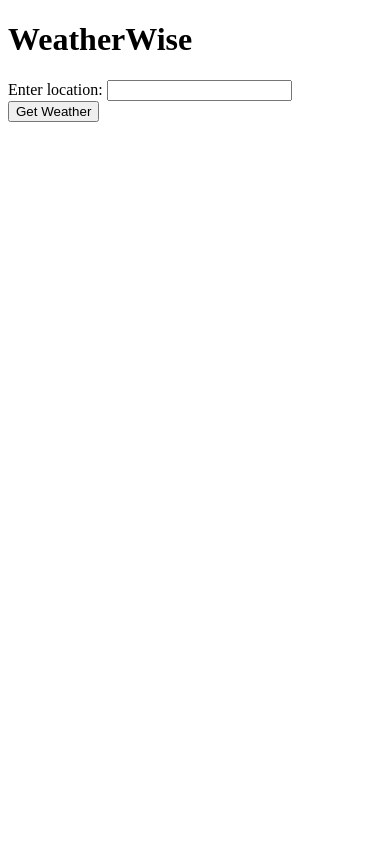
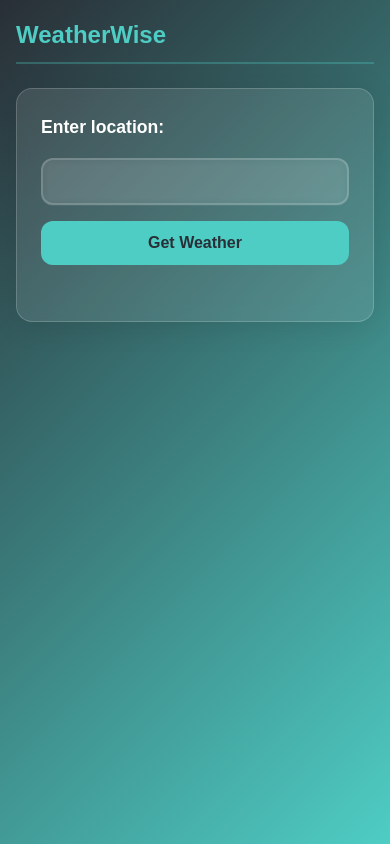
Before and after one commit to zalbright90/weather-wise, a website: page src/index.html in a window 390 px wide. Drawn offline with Linux system fonts and the light colour scheme; files whose address does not match are found by name.

Commit message:
style: Add a color scheme with mobile-first styling
- Add import './style.css' to index.js

```diff
--- a/src/index.html
+++ b/src/index.html
@@ -4,6 +4,7 @@
     <meta charset="UTF-8">
     <meta name="viewport" content="width=device-width, initial-scale=1.0">
     <title>WeatherWise Weather App</title>
+    <link rel="stylesheet" href="style.css">
 </head>
 <body>
     <h1>WeatherWise</h1>
--- a/src/index.js
+++ b/src/index.js
@@ -1,4 +1,5 @@
 import { getWeather, getGif } from './api.js';
+import './style.css';
 
 const appContainer = document.querySelector('#app');
 
--- a/src/style.css
+++ b/src/style.css
@@ -1,134 +1,156 @@
-/* Basic reset and body styles */
+/* Base reset and variables */
+:root {
+    --gunmetal: rgb(41, 47, 54);
+    --robin-egg: rgb(78, 205, 196);
+    --white: rgb(255, 255, 255);
+    --glass-bg: rgba(255, 255, 255, 0.1);
+    --glass-border: rgba(255, 255, 255, 0.18);
+}
+
 * {
     margin: 0;
     padding: 0;
     box-sizing: border-box;
 }
 
+/* Mobile-first base styles */
 body {
-    font-family: 'Helvetica Neue', Arial, sans-serif;
+    font-family: Arial, sans-serif;
     line-height: 1.6;
-    background-color: #f0f2f5;
-    color: #333;
-    padding: 20px;
+    color: var(--white);
+    min-height: 100vh;
+    padding: 1rem;
+    background: linear-gradient(135deg, var(--gunmetal) 0%, var(--robin-egg) 100%);
 }
 
-/* Container styling */
+/* Glass container effect */
 #app {
-    max-width: 800px;
+    width: 100%;
+    max-width: 100%;
     margin: 0 auto;
-    background-color: white;
-    border-radius: 10px;
-    padding: 20px;
-    box-shadow: 0 2px 10px rgba(0, 0, 0, 0.1);
+    padding: 1.5rem;
+    background: var(--glass-bg);
+    border-radius: 16px;
+    box-shadow: 0 4px 30px rgba(0, 0, 0, 0.1);
+    backdrop-filter: blur(8.5px);
+    -webkit-backdrop-filter: blur(8.5px);
+    border: 1px solid var(--glass-border);
 }
 
 /* Form styling */
 #locationForm {
-    margin-bottom: 30px;
     display: flex;
-    gap: 10px;
-    align-items: center;
-    flex-wrap: wrap;
+    flex-direction: column;
+    gap: 1rem;
+    margin-bottom: 2rem;
 }
 
 #locationForm label {
     font-weight: bold;
-    margin-right: 10px;
+    color: var(--white);
+    font-size: 1.1rem;
 }
 
 #locationForm input {
-    padding: 8px 12px;
-    border: 2px solid #ddd;
-    border-radius: 5px;
-    font-size: 16px;
-    flex: 1;
-    min-width: 200px;
+    width: 100%;
+    padding: 0.8rem;
+    border: 2px solid var(--glass-border);
+    border-radius: 12px;
+    font-size: 1rem;
+    background: rgba(255, 255, 255, 0.05);
+    color: var(--white);
+    backdrop-filter: blur(4px);
+    -webkit-backdrop-filter: blur(4px);
 }
 
 #locationForm input:focus {
     outline: none;
-    border-color: #4a90e2;
+    border-color: var(--robin-egg);
+    box-shadow: 0 0 0 2px rgba(78, 205, 196, 0.2);
+}
+
+#locationForm input::placeholder {
+    color: rgba(255, 255, 255, 0.6);
 }
 
 #locationForm button {
-    padding: 8px 20px;
-    background-color: #4a90e2;
-    color: white;
+    width: 100%;
+    padding: 0.8rem;
+    background-color: var(--robin-egg);
+    color: var(--gunmetal);
     border: none;
-    border-radius: 5px;
+    border-radius: 12px;
     cursor: pointer;
-    font-size: 16px;
-    transition: background-color 0.2s;
+    font-size: 1rem;
+    font-weight: bold;
+    transition: all 0.3s ease;
 }
 
 #locationForm button:hover {
-    background-color: #357abd;
+    background-color: rgba(78, 205, 196, 0.8);
+    transform: translateY(-2px);
 }
 
-/* Weather display sections */
-h2 {
-    color: #4a90e2;
-    margin: 20px 0 15px 0;
-    padding-bottom: 10px;
-    border-bottom: 2px solid #eee;
+/* Headings */
+h1, h2 {
+    color: var(--robin-egg);
+    margin-bottom: 1.5rem;
+    font-size: 1.5rem;
+    border-bottom: 2px solid rgba(78, 205, 196, 0.3);
+    padding-bottom: 0.5rem;
 }
 
-/* Current weather section */
-div:has(> h2:first-child) {
-    margin-bottom: 30px;
-}
-
-/* Weather information paragraphs */
+/* Weather information */
 p {
-    margin: 10px 0;
-    font-size: 16px;
-}
-
-p strong {
-    color: #555;
-    display: inline-block;
-    width: 120px;
+    margin: 0.8rem 0;
+    font-size: 1rem;
+    color: var(--white);
 }
 
 /* Weather GIF styling */
 .weather-gif {
-    margin: 20px 0;
+    margin: 1.5rem 0;
     text-align: center;
 }
 
 .weather-gif img {
     max-width: 100%;
     height: auto;
-    border-radius: 8px;
-    box-shadow: 0 2px 8px rgba(0, 0, 0, 0.1);
+    border-radius: 16px;
+    box-shadow: 0 4px 30px rgba(0, 0, 0, 0.1);
 }
 
-/* Forecast section */
+/* Forecast sections */
 div:has(> h2:contains("Forecast")) div {
-    padding: 15px;
-    margin: 10px 0;
-    background-color: #f8f9fa;
-    border-radius: 8px;
-    border-left: 4px solid #4a90e2;
+    padding: 1rem;
+    margin: 1rem 0;
+    background: rgba(255, 255, 255, 0.05);
+    border-radius: 12px;
+    border-left: 4px solid var(--robin-egg);
+    backdrop-filter: blur(4px);
+    -webkit-backdrop-filter: blur(4px);
 }
 
-/* Responsive design */
-@media (max-width: 600px) {
+/* Desktop styles */
+@media (min-width: 768px) {
     body {
-        padding: 10px;
+        padding: 2rem;
     }
 
     #app {
-        padding: 15px;
+        max-width: 800px;
+        padding: 2rem;
     }
 
-    #locationForm {
-        flex-direction: column;
+    h1, h2 {
+        font-size: 1.8rem;
     }
 
-    #locationForm input,
-    #locationForm button {
-        width: 100%;
+    p {
+        font-size: 1.1rem;
+    }
+
+    .weather-gif img {
+        max-width: 80%;
     }
 }
```
Also changed, not shown: dist/bundle.js, dist/index.html, 1 other file.
